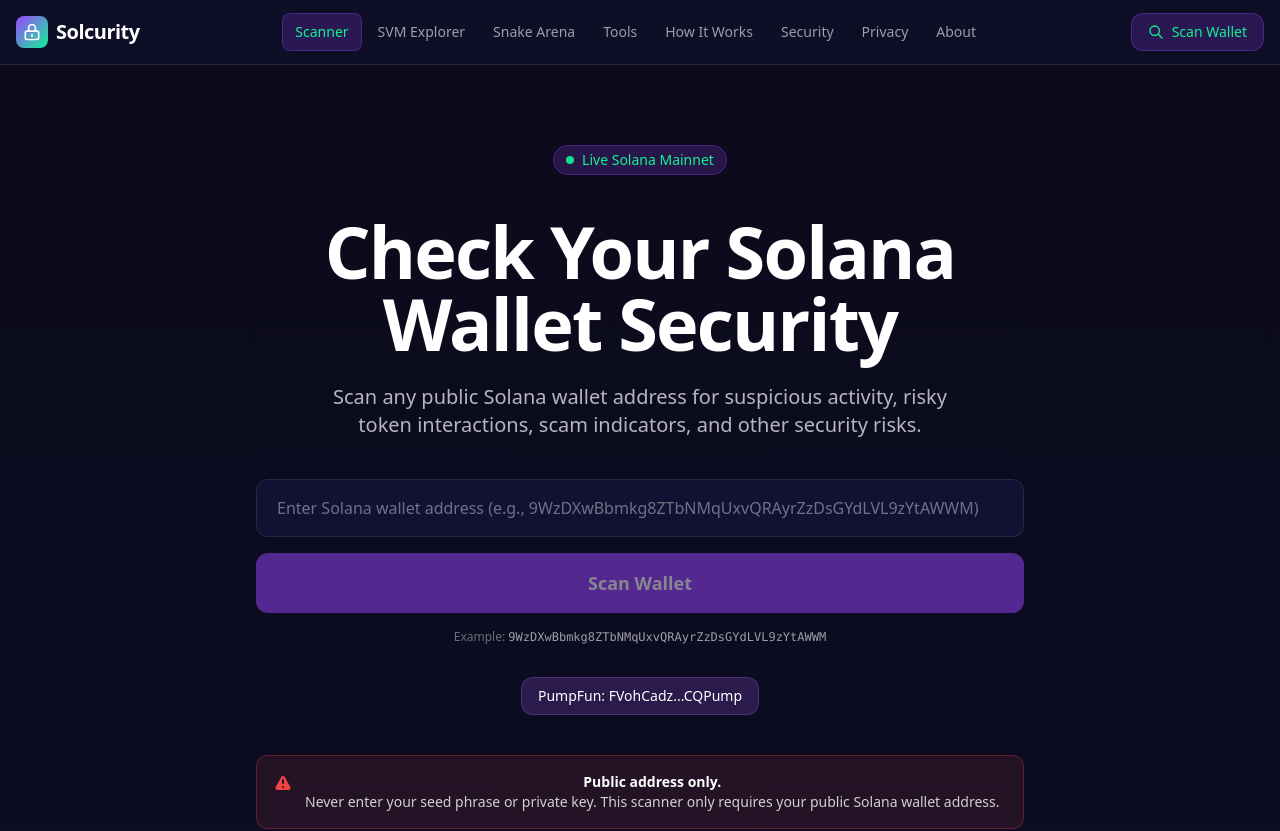
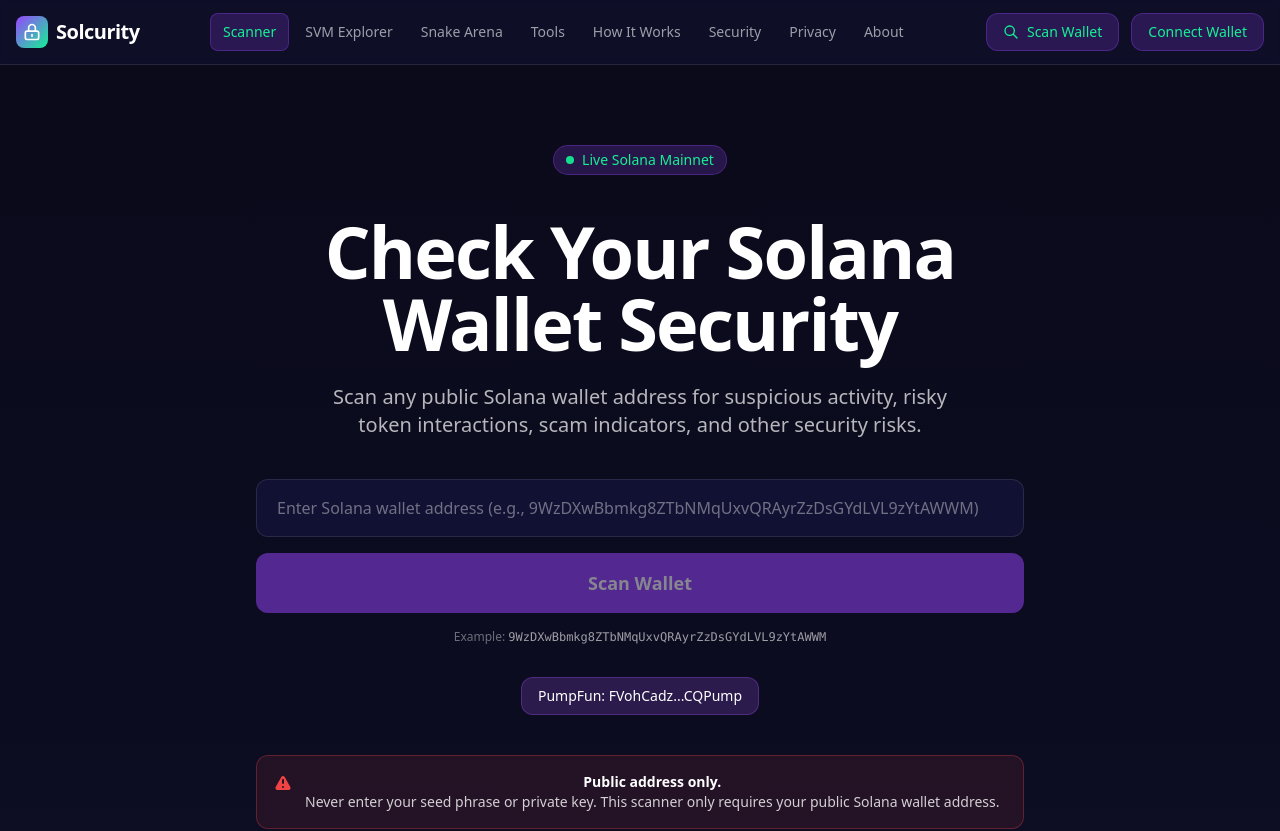
Before and after one commit to LightxSolami/Solcurity, a Next.js app: page / in a window 1280 px wide. Shown: the top 831 px of the page. Built offline with nearby package versions, Linux system fonts and the light colour scheme.

Commit message:
Add wallet connection to NavBar - Phantom/Solflare support

```diff
--- a/src/components/NavBar.tsx
+++ b/src/components/NavBar.tsx
@@ -2,6 +2,7 @@
 
 import Link from "next/link";
 import { usePathname } from "next/navigation";
+import { useWallet } from "@/hooks/useWallet";
 
 const navItems = [
   { href: "/", label: "Scanner" },
@@ -16,6 +17,7 @@ const navItems = [
 
 export function NavBar() {
   const pathname = usePathname();
+  const { wallet, connect, disconnect } = useWallet();
 
   return (
     <header className="border-b border-white/10 bg-solana-navy/90 backdrop-blur-sm sticky top-0 z-50">
@@ -56,6 +58,23 @@ export function NavBar() {
               </svg>
               Scan Wallet
             </Link>
+
+            {wallet.connected ? (
+              <button
+                onClick={disconnect}
+                className="px-4 py-2 bg-solana-card border border-white/10 rounded-xl text-white/70 hover:text-white hover:bg-white/5 transition-colors text-sm font-mono"
+                title={wallet.publicKey || ""}
+              >
+                {wallet.publicKey?.slice(0, 6)}...{wallet.publicKey?.slice(-4)}
+              </button>
+            ) : (
+              <button
+                onClick={connect}
+                className="px-4 py-2 bg-solana-purple/20 border border-solana-purple/30 text-solana-blue rounded-xl font-medium hover:bg-solana-purple/30 transition-colors text-sm"
+              >
+                Connect Wallet
+              </button>
+            )}
           </div>
         </div>
       </div>
```
